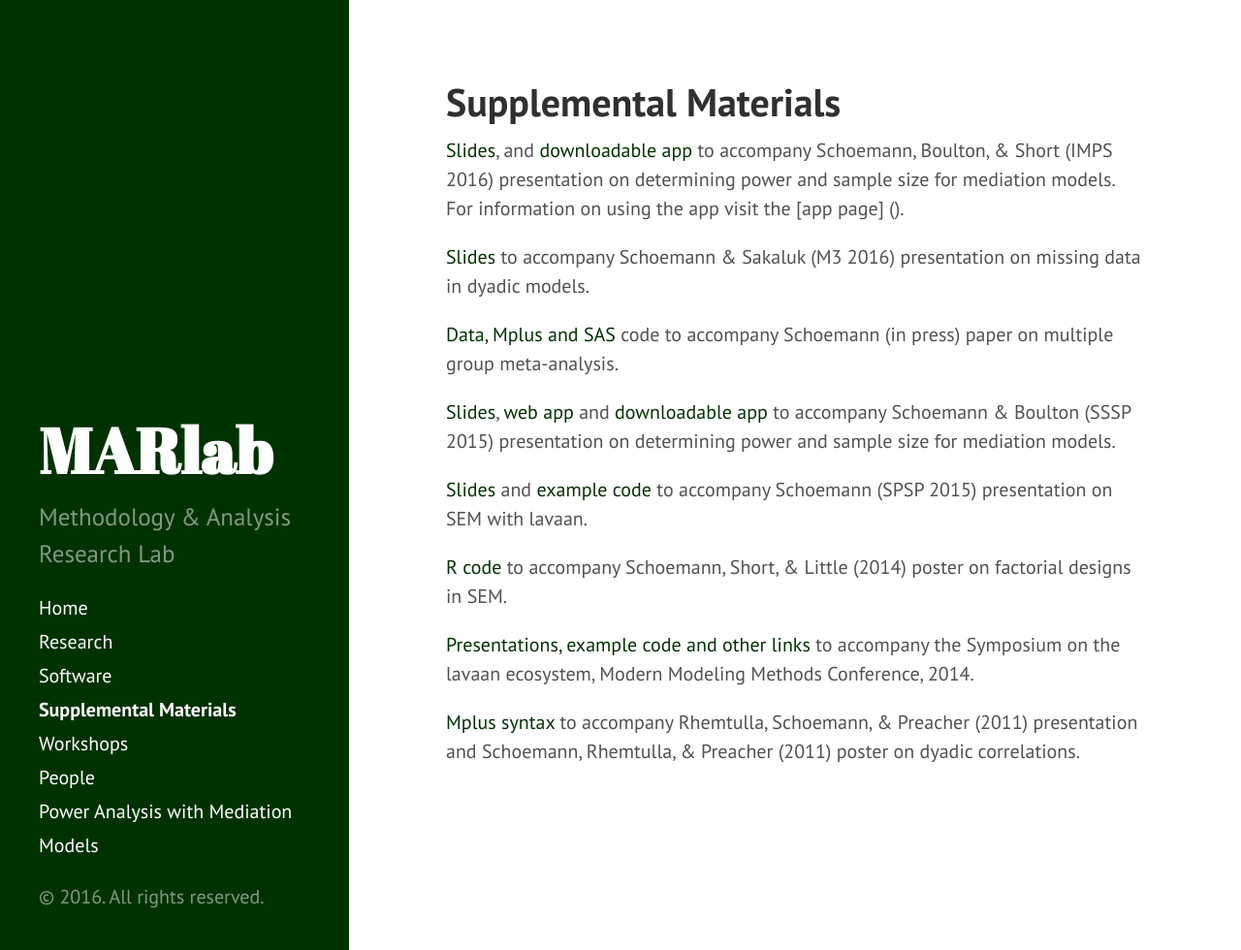
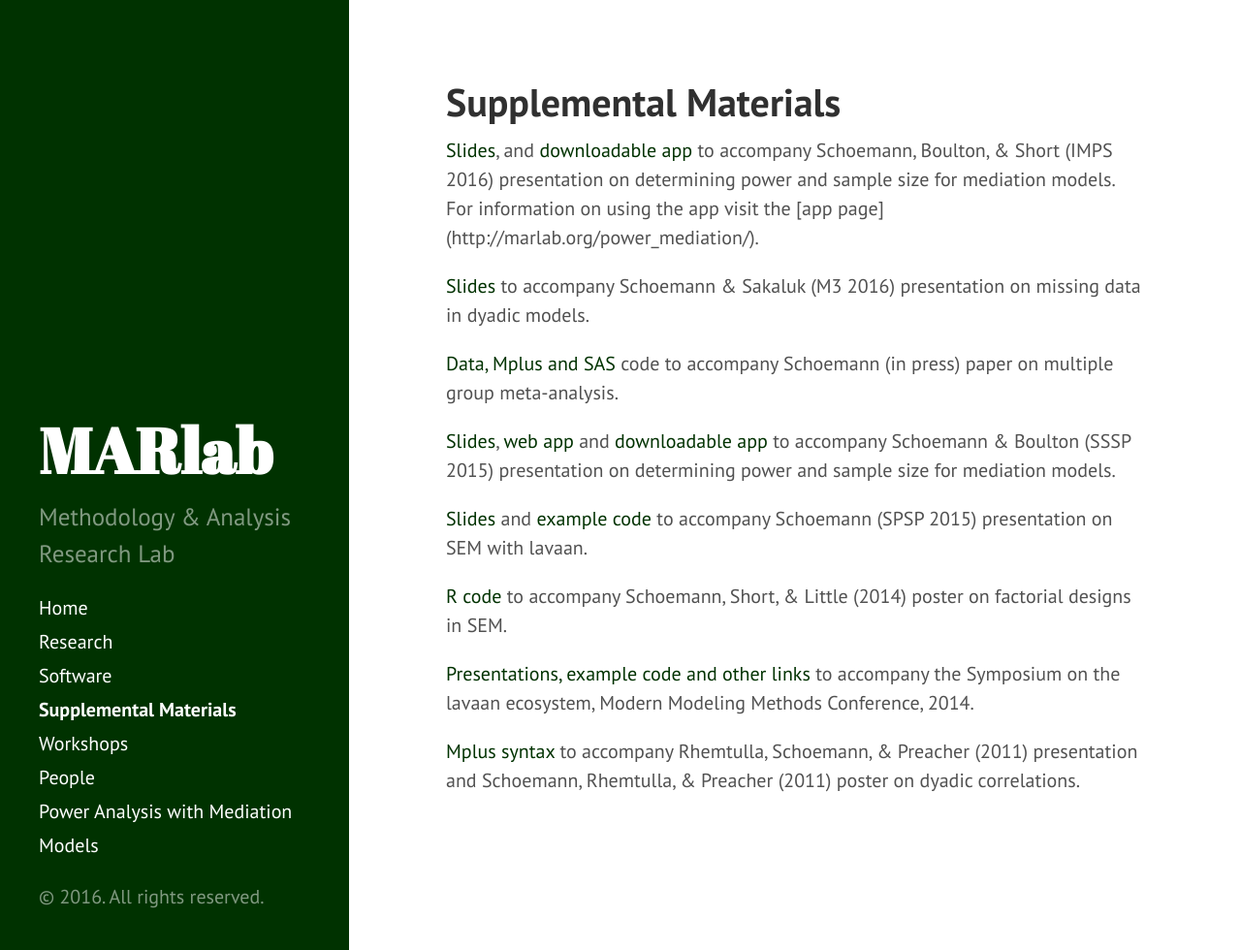
Before and after one commit to schoam4/schoam4.github.io, a Jekyll site: the page built from Supplemental_Materials.md, in a window 1280 px wide and 980 px high. Shown: the whole window at 97% size. Built offline with Jekyll 4.4.1, drawn with Linux system fonts in a browser that asks for light colours; some of the changed lines change nothing that is shown.

Commit message:
Update Supplemental_Materials.md

```diff
--- a/Supplemental_Materials.md
+++ b/Supplemental_Materials.md
@@ -3,7 +3,7 @@ layout: page
 title: Supplemental Materials
 ---
 
-[Slides](https://github.com/schoam4/Talks/raw/master/IMPS_2016/IMPS_power.pdf), and [downloadable app](https://github.com/schoam4/mc_power_med/archive/master.zip) to accompany Schoemann, Boulton, & Short (IMPS 2016) presentation on determining power and sample size for mediation models. For information on using the app visit the [app page] ().
+[Slides](https://github.com/schoam4/Talks/raw/master/IMPS_2016/IMPS_power.pdf), and [downloadable app](https://github.com/schoam4/mc_power_med/archive/master.zip) to accompany Schoemann, Boulton, & Short (IMPS 2016) presentation on determining power and sample size for mediation models. For information on using the app visit the [app page] (http://marlab.org/power_mediation/).
 
 [Slides](https://github.com/schoam4/Talks/raw/master/Dyad_missing_M3.pdf) to accompany Schoemann & Sakaluk (M3 2016) presentation on missing data in dyadic models.
 
```
